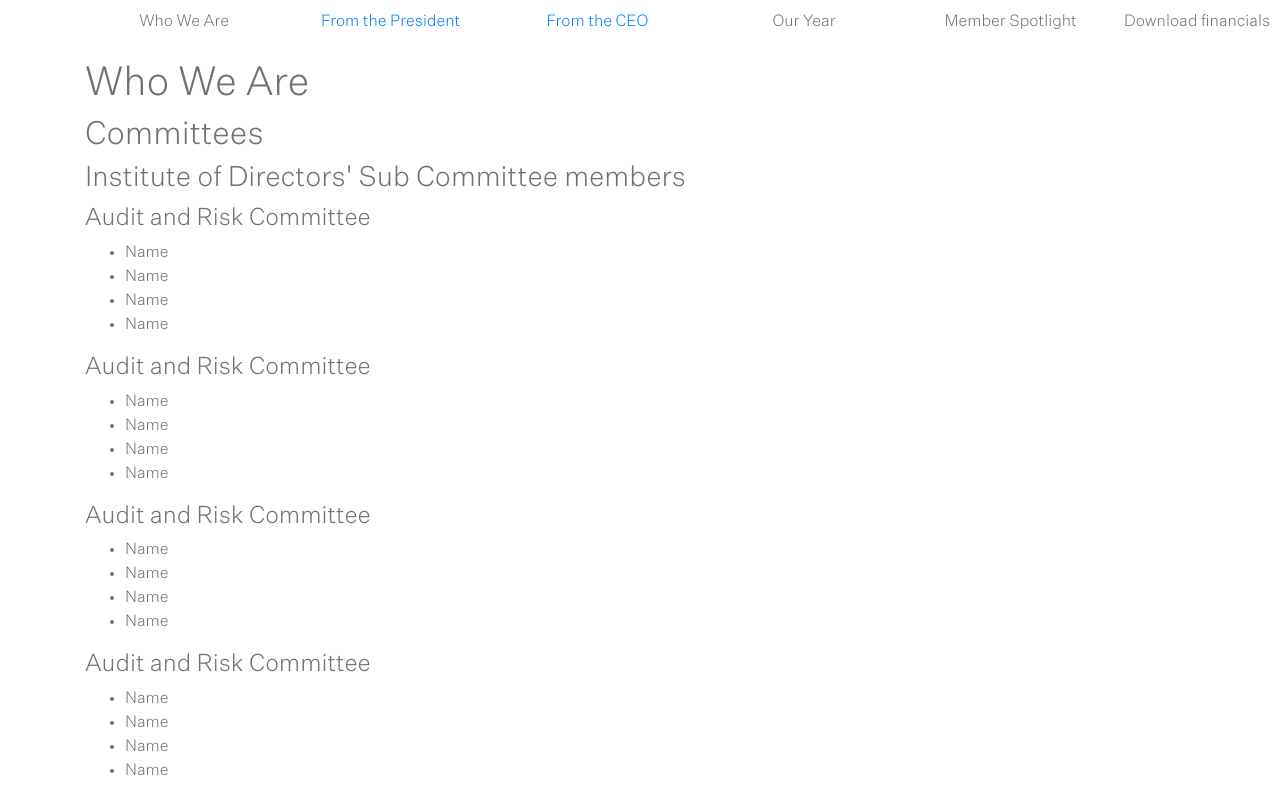
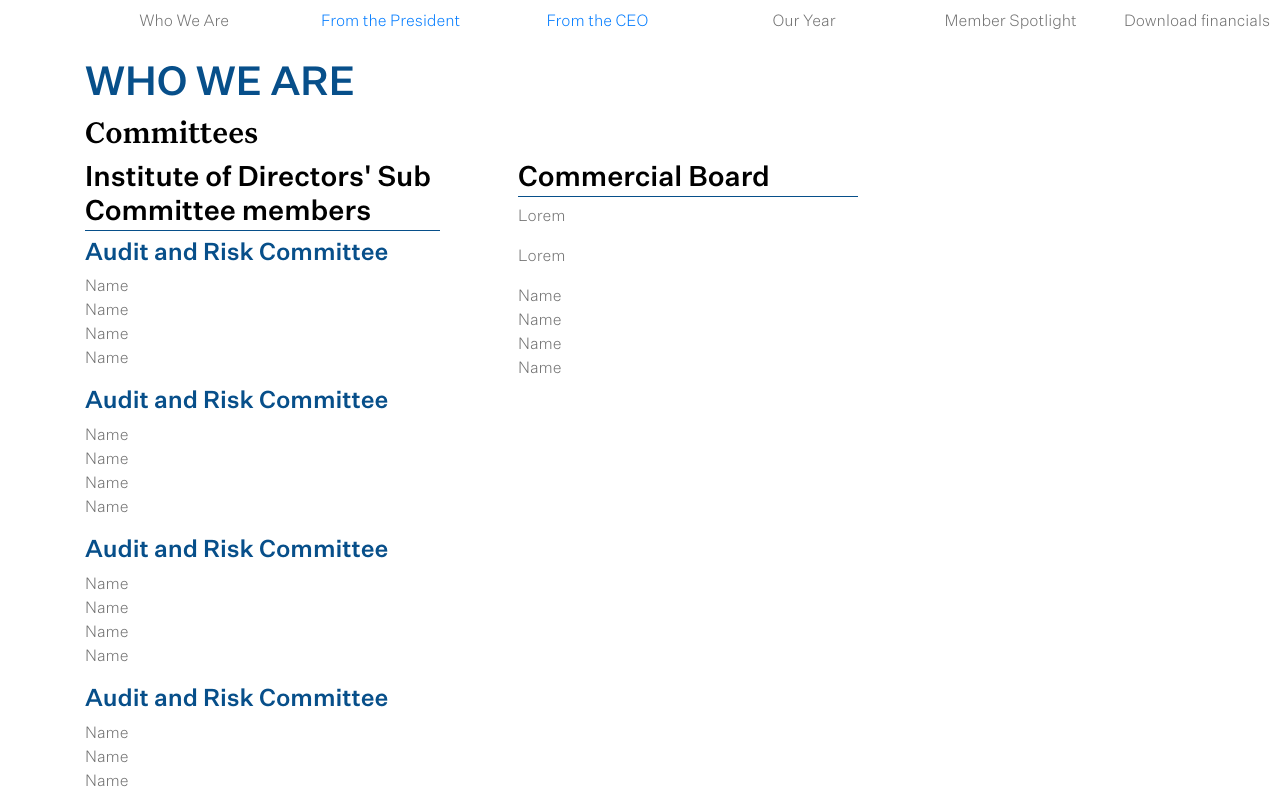
Before and after one commit to maia-miller/institute-of-directors, an Angular app: page /committees in a window 1280 px wide. Shown: the top 796 px of the page. Built offline with nearby package versions, Linux system fonts and the light colour scheme.

Commit message:
Committees base style complete
* missing font sizes, padding

```diff
--- a/src/app/pages/who-we-are/committees/committees.component.html
+++ b/src/app/pages/who-we-are/committees/committees.component.html
@@ -1,36 +1,37 @@
-<h1>Who We Are</h1>
-<h2>Committees</h2>
-<div>
-  <h3>Institute of Directors' Sub Committee members</h3>
-  <h4>Audit and Risk Committee</h4>
+<h1 class="nav-title blue">Who We Are</h1>
+<h2 class="title black">Committees</h2>
+<div class="row">
+  <div class="col-4 pl-0 mr-5">
+    <h3 class="body-title underline black">Institute of Directors' Sub Committee members</h3>
+    <h4 class="body-title blue">Audit and Risk Committee</h4>
     <ul>
       <li>Name</li>
       <li>Name</li>
       <li>Name</li>
       <li>Name</li>
     </ul>
-  <h4>Audit and Risk Committee</h4>
+    <h4 class="body-title blue">Audit and Risk Committee</h4>
     <ul>
       <li>Name</li>
       <li>Name</li>
       <li>Name</li>
       <li>Name</li>
     </ul>
-  <h4>Audit and Risk Committee</h4>
+    <h4 class="body-title blue">Audit and Risk Committee</h4>
     <ul>
       <li>Name</li>
       <li>Name</li>
       <li>Name</li>
       <li>Name</li>
     </ul>
-  <h4>Audit and Risk Committee</h4>
+    <h4 class="body-title blue">Audit and Risk Committee</h4>
     <ul>
       <li>Name</li>
       <li>Name</li>
       <li>Name</li>
       <li>Name</li>
     </ul>
-  <h4>Audit and Risk Committee</h4>
+    <h4 class="body-title blue">Audit and Risk Committee</h4>
     <ul>
       <li>Name</li>
       <li>Name</li>
@@ -38,8 +39,8 @@
       <li>Name</li>
     </ul>
   </div>
-<div>
-  <h3>Commercial Board</h3>
+  <div class="col-4">
+    <h3 class="body-title black underline">Commercial Board</h3>
     <p>Lorem</p>
     <p>Lorem</p>
     <ul>
@@ -49,3 +50,4 @@
       <li>Name</li>
     </ul>
   </div>
+</div>
--- a/src/app/pages/who-we-are/committees/committees.component.scss
+++ b/src/app/pages/who-we-are/committees/committees.component.scss
@@ -0,0 +1,4 @@
+ul {
+  list-style: none;
+  padding: 0;
+}
```
Lines whose indentation alone changed are shown as unchanged.
